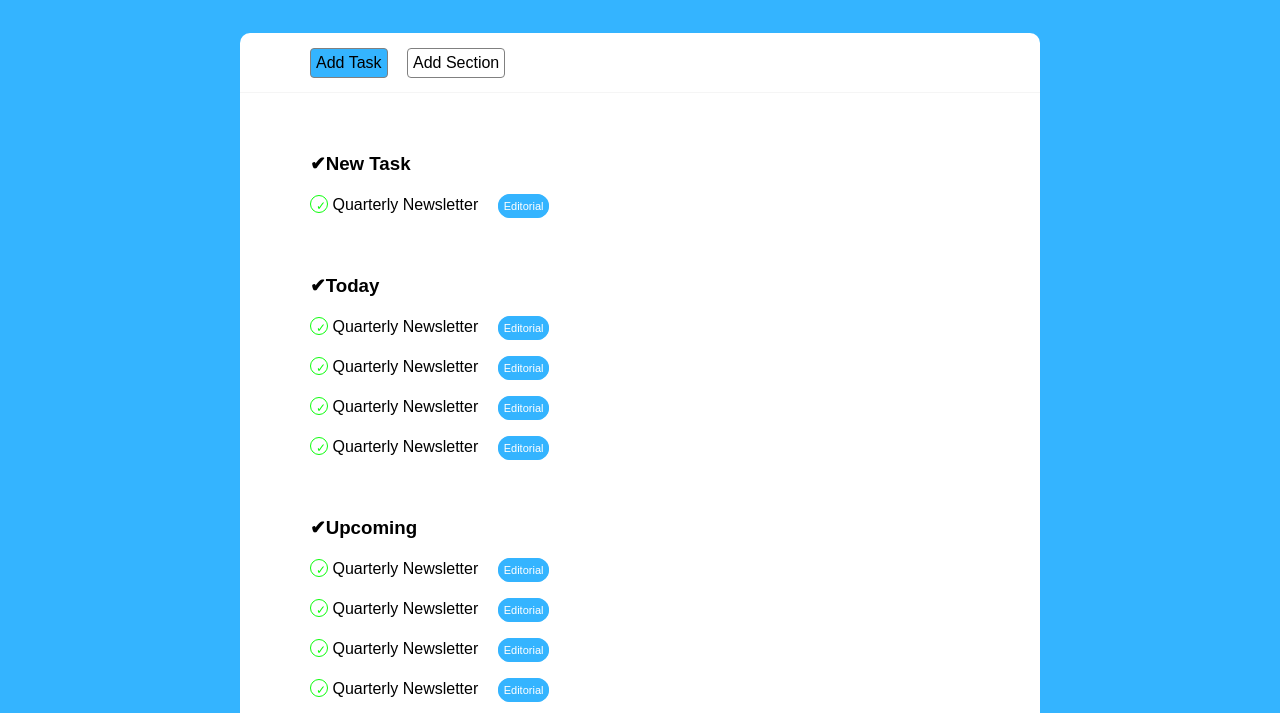
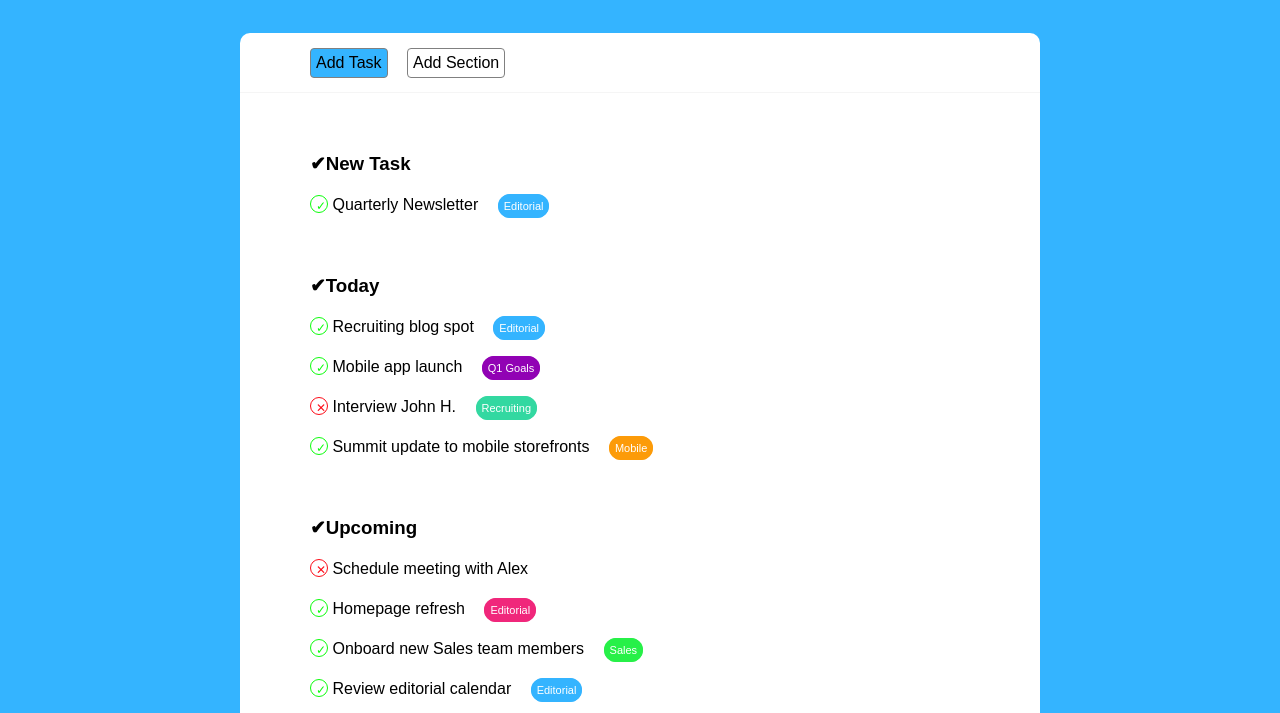
Before and after one commit to AngeloRoudani/html-css-toboolist, a plain HTML site: page index.html in a window 1280 px wide. Shown: the part 87-800 px from the top of the page. Drawn offline with Linux system fonts and the light colour scheme.

Commit message:
quasi finito

```diff
--- a/css/style.css
+++ b/css/style.css
@@ -81,7 +81,22 @@ body {
     width: 18px;
     display: inline-block;
 }
+
+.spunta2 {
+    border-radius: 50%;
+    border:1px solid rgb(253, 11, 23);
+    color: rgb(253, 11, 23);
+    height: 18px;
+    width: 18px;
+    display: inline-block;
+}
+
 .spunta span {
+    font-size: 12px;
+    margin: 5px;
+}
+
+.spunta2 span {
     font-size: 12px;
     margin: 5px;
 }
@@ -96,3 +111,58 @@ body {
     border-radius: 15px;
     border: 1px solid rgb(52, 180, 255);
 }
+
+#bgoal {
+    font-size: 11px;
+    color: white;
+    background-color:rgb(145, 2, 180) ;
+    margin-top: 15px;
+    margin-left: 15px;
+    padding: 5px;
+    border-radius: 15px;
+    border: 1px solid rgb(145, 2, 180);
+}
+
+#brec {
+    font-size: 11px;
+    color: white;
+    background-color:rgb(51, 216, 161) ;
+    margin-top: 15px;
+    margin-left: 15px;
+    padding: 5px;
+    border-radius: 15px;
+    border: 1px solid rgb(51, 216, 161);
+}
+
+#bmob {
+    font-size: 11px;
+    color: white;
+    background-color:rgb(252, 155, 9) ;
+    margin-top: 15px;
+    margin-left: 15px;
+    padding: 5px;
+    border-radius: 15px;
+    border: 1px solid rgb(252, 155, 9);
+}
+
+#bweb {
+    font-size: 11px;
+    color: white;
+    background-color:rgb(240, 39, 123) ;
+    margin-top: 15px;
+    margin-left: 15px;
+    padding: 5px;
+    border-radius: 15px;
+    border: 1px solid rgb(240, 39, 123);
+}
+
+#bsal {
+    font-size: 11px;
+    color: white;
+    background-color:rgb(39, 240, 72) ;
+    margin-top: 15px;
+    margin-left: 15px;
+    padding: 5px;
+    border-radius: 15px;
+    border: 1px solid rgb(39, 240, 72);
+}
--- a/index.html
+++ b/index.html
@@ -38,26 +38,26 @@
                 <div class="annotazioni1">
                     <div class="spunta">
                        <span>&#10003;</span>
-                    </div> Quarterly Newsletter
+                    </div> Recruiting blog spot
                         <span id="bedit">Editorial</span>
                 </div>
                 <div class="annotazioni1">
                     <div class="spunta">
                        <span>&#10003;</span>
-                    </div> Quarterly Newsletter
-                    <span id="bedit">Editorial</span>
+                    </div> Mobile app launch
+                    <span id="bgoal">Q1 Goals</span>
+                </div>
+                <div class="annotazioni1">
+                    <div class="spunta2">
+                       <span>&#10005;</span>
+                    </div> Interview John H.
+                    <span id="brec">Recruiting</span>
                 </div>
                 <div class="annotazioni1">
                     <div class="spunta">
                        <span>&#10003;</span>
-                    </div> Quarterly Newsletter
-                    <span id="bedit">Editorial</span>
-                </div>
-                <div class="annotazioni1">
-                    <div class="spunta">
-                       <span>&#10003;</span>
-                    </div> Quarterly Newsletter
-                    <span id="bedit">Editorial</span>
+                    </div> Summit update to mobile storefronts
+                    <span id="bmob">Mobile</span>
                 </div>
             </div>
 
@@ -65,27 +65,26 @@
             <div class="new_task">
                 <h3>Upcoming</h3>
                 <div class="annotazioni1">
-                    <div class="spunta">
-                           <span>&#10003;</span>
-                    </div> Quarterly Newsletter
-                        <span id="bedit">Editorial</span>
+                    <div class="spunta2">
+                           <span>&#10005;</span>
+                    </div> Schedule meeting with Alex
                 </div>
                 <div class="annotazioni1">
                     <div class="spunta">
                        <span>&#10003;</span>
-                    </div> Quarterly Newsletter
-                    <span id="bedit">Editorial</span>
+                    </div> Homepage refresh
+                    <span id="bweb">Editorial</span>
                 </div>
                 <div class="annotazioni1">
                     <div class="spunta">
                        <span>&#10003;</span>
-                    </div> Quarterly Newsletter
-                    <span id="bedit">Editorial</span>
+                    </div> Onboard new Sales team members
+                    <span id="bsal">Sales</span>
                 </div>
                 <div class="annotazioni1">
                     <div class="spunta">
                        <span>&#10003;</span>
-                    </div> Quarterly Newsletter
+                    </div> Review editorial calendar
                     <span id="bedit">Editorial</span>
                 </div>
             </div>
```
